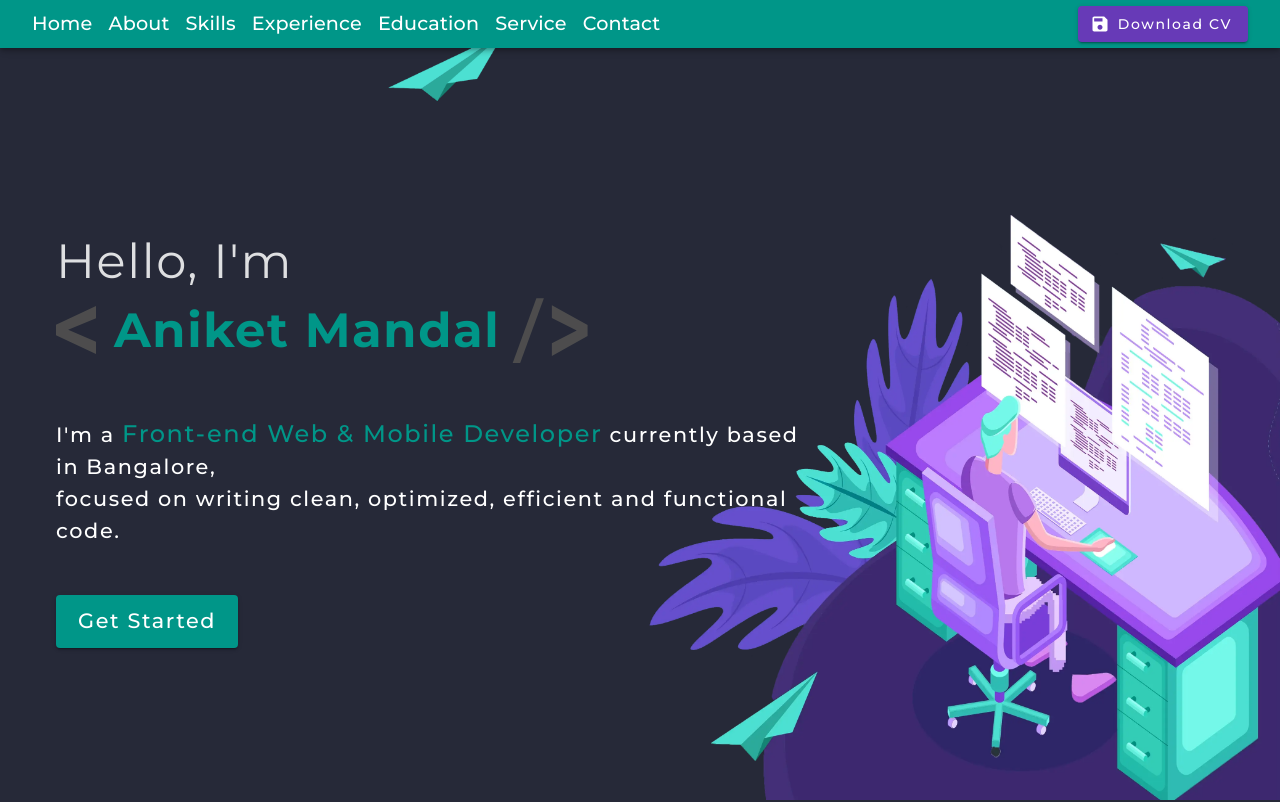
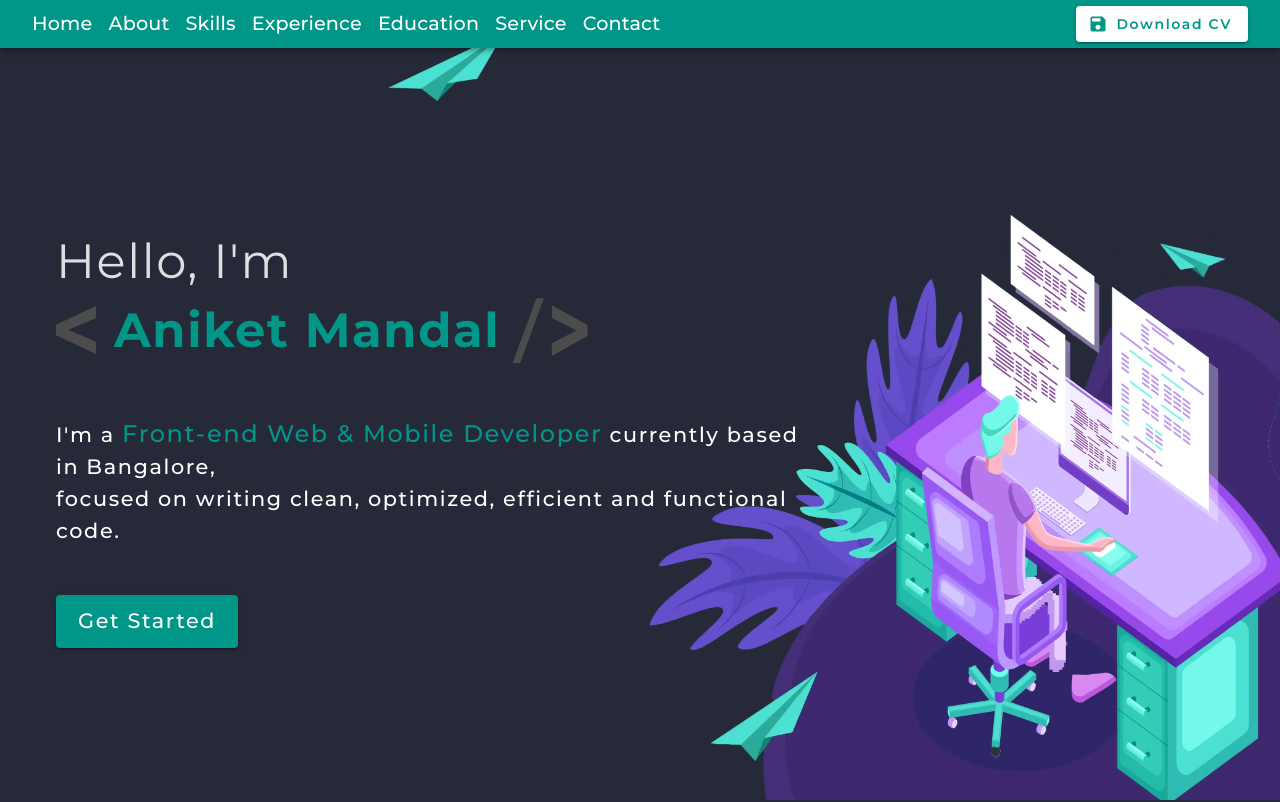
Before and after one commit to aniketDev/my-portfolio-v2, a React (Create React App) app: page / in a window 1280 px wide. Shown: the top 802 px of the page. Built offline with nearby package versions, Linux system fonts and the light colour scheme.

Commit message:
Added download link

```diff
--- a/src/components/About/About.js
+++ b/src/components/About/About.js
@@ -1,6 +1,7 @@
 import React from 'react';
 import { Grid, Typography, useMediaQuery, Link } from '@material-ui/core';
 import './About.scss';
+import { STRING_CONSTANTS } from '../../utils/stringConstants';
 
 const About = () => {
   const years = new Date().getFullYear() - 2018;
@@ -51,11 +52,7 @@ const About = () => {
           </Typography>
 
           <button className="download">
-            <Link
-              href="https://drive.google.com/file/d/1tvZO82WIk24I-bDuqSs9LAt6cS6trUcR/view?usp=sharing"
-              target="_blank"
-              rel="noreferrer"
-            >
+            <Link href={STRING_CONSTANTS.downloadCVUrl} rel="noreferrer" download="Aniket_CV">
               Download CV
             </Link>
           </button>
--- a/src/components/Navbar/Navbar.js
+++ b/src/components/Navbar/Navbar.js
@@ -17,6 +17,7 @@ import useMediaQuery from '@material-ui/core/useMediaQuery';
 import MenuIcon from '@material-ui/icons/Menu';
 import { isMobile } from '../../utils/deviceInformation';
 import SaveIcon from '@material-ui/icons/Save';
+import { STRING_CONSTANTS } from '../../utils/stringConstants';
 
 const sections = [
   { title: 'Home', url: '#home', icon: 'home_rounded' },
@@ -112,7 +113,14 @@ const Navbar = () => {
               ))}
             </React.Fragment>
           </Toolbar>
-          <Button variant="contained" color="primary" className="downloadBtn" startIcon={<SaveIcon />}>
+          <Button
+            variant="contained"
+            className="downloadBtn"
+            startIcon={<SaveIcon />}
+            component="a"
+            href={STRING_CONSTANTS.downloadCVUrl}
+            download="Aniket_CV"
+          >
             Download CV
           </Button>
         </AppBar>
--- a/src/components/Navbar/Navbar.scss
+++ b/src/components/Navbar/Navbar.scss
@@ -63,7 +63,9 @@
       margin: 0 1.5rem;
       text-transform: capitalize;
       letter-spacing: 0.1rem;
-      background-color: $color-deep-purple;
+      color: $color-teal;
+      background-color: $color-white;
+      font-weight: 600;
     }
     @include respond-above(lg) {
       margin: 0 2rem;
--- /dev/null
+++ b/src/utils/stringConstants.js
@@ -0,0 +1,3 @@
+export const STRING_CONSTANTS = {
+  downloadCVUrl: 'https://drive.google.com/uc?export=download&id=1tvZO82WIk24I-bDuqSs9LAt6cS6trUcR'
+};
```
